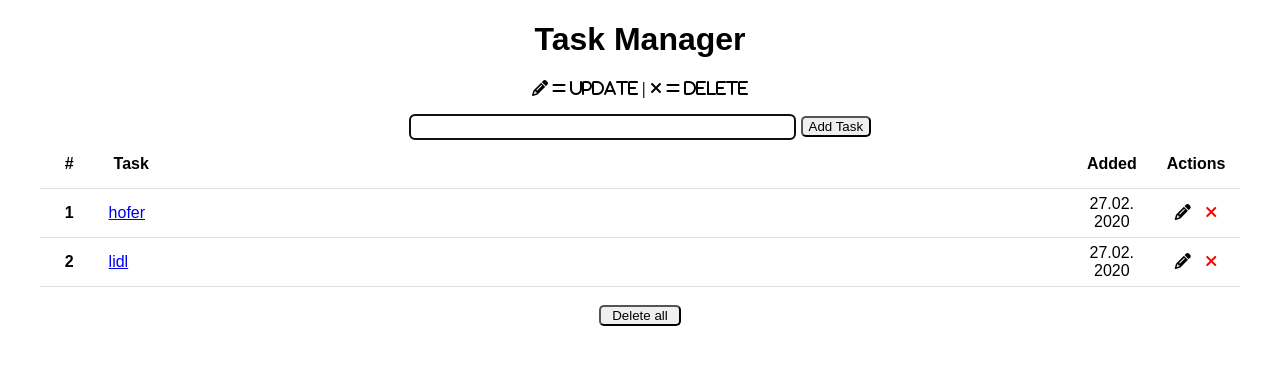
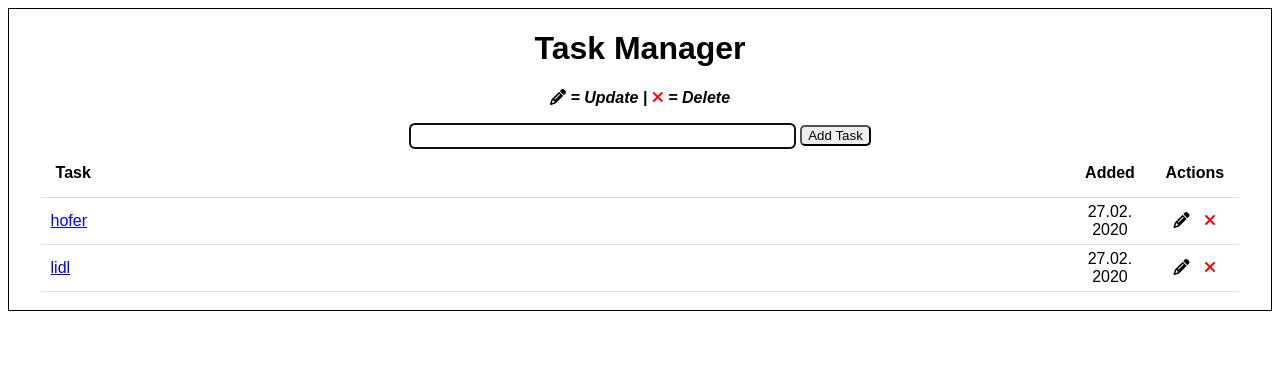
Before and after one commit to T4dej/taskManager, a Flask app: page / in a window 1280 px wide. Shown: the top 365 px of the page. Run offline with Flask 2, Linux system fonts and the light colour scheme; data comes from the database, SQL or seed files in the repository; both versions use the stored data as it was after the commit; some libraries are stand-ins or nearby versions.

Commit message:
Creating dynamic subcategory pages, and access to it. Added description of actions and font awesome icons

```diff
--- a/app.py
+++ b/app.py
@@ -45,7 +45,8 @@ def add(id):
         try:
             db.session.add(new_list)
             db.session.commit()
-            return redirect("/")
+            lists = db.session.query(List.list_content).filter(id==List.task_id).all()
+            return render_template("add.html", site=id, lists=lists)
         except:
             return "There was an issue adding your list"
     else:
@@ -57,7 +58,6 @@ def add(id):
 
 
 # Delete a task at index
-
 @app.route("/delete/<int:id>")
 def delete(id):
     task_to_delete = Task.query.get_or_404(id)
--- a/static/css/main.css
+++ b/static/css/main.css
@@ -1,17 +1,29 @@
 body {
+  border: 1px solid black;
   text-align: center;
   font-family: sans-serif;
 }
 
-table{
+i {
+  font-weight: bold;
+}
+
+table {
   width: 95%;
   margin-left: auto;
   margin-right: auto;
   border-collapse: collapse;
 }
 
-input{
+input {
   border-radius: 5px;
+}
+
+input:first-child {
+  width: 30%;
+  height: 20px;
+  margin-left: auto;
+  margin-right: auto;
 }
 
 th {
@@ -24,53 +36,47 @@ td {
   border-bottom: 1px solid #ddd;
 }
 
-#content{
+a {
+  margin: 5px;
+}
+
+#update {
+  color: black;
+}
+
+.fa-times {
+  color: red;
+}
+
+#delete {
+  color: red;
+}
+
+button,
+.deletall {
+  border-radius: 5px;
+  text-decoration: none;
+  color: black;
+}
+
+#list {
   width: 30%;
   height: 20px;
   margin-left: auto;
   margin-right: auto;
 }
 
-a{
-    margin: 5px;
-}
-
-#update{
-    color: black;
-}
-
-#delete{
-    color: red;
-}
-
-button, .deletall{
-    border-radius: 5px;
-    text-decoration: none;
-    color: black;
-}
-
-#list{
-    width: 30%;
-    height: 20px;
-    margin-left: auto;
-    margin-right: auto;
-}
-
-#help{
+#help {
   margin-left: 50px;
   margin-right: 50px;
 }
 
-#left{
+#left {
   float: left;
+  margin-left: 10%;
 }
 
-#right{
-    float: right;
-}
-
-#title .help1 p{
-    border: 1px solid black;
+#title .help1 p {
   text-align: right;
   margin-right: 50px;
 }
--- a/templates/index.html
+++ b/templates/index.html
@@ -1,21 +1,18 @@
-{% extends "base.html" %}
-
-{% block head %}
+{% extends "base.html" %} {% block head %}
 <title>Task</title>
-{% endblock head %}
-
-{% block body %}
+{% endblock head %} {% block body %}
 <div class="content">
   <div class="title">
     <h1>Task Manager</h1>
-        <p id="help1"><i class="fas fa-pencil-alt"> = Update |</i>
-        <i class="fas fa-times"> = Delete</i></p>
+    <p id="help1">
+      <i class="fas fa-pencil-alt"></i> <i> = Update |</i>
+      <i class="fas fa-times"></i> <i>= Delete</i>
+    </p>
   </div>
 
-
   <form id="form" action="/" method="POST">
-        <input type="text" name="content" id="content" autofocus>
-        <input type="submit" value="Add Task">
+    <input type="text" name="content" id="content" autofocus />
+    <input type="submit" value="Add Task" />
   </form>
   {% if tasks|length < 1 %}
   <h4 style="text-align: center">There are no tasks. Create one!</h4>
@@ -23,7 +20,6 @@
   <table class="table">
     <thead>
       <tr>
-                    <th>#</th>
         <th style="text-align: left;">Task</th>
         <th>Added</th>
         <th>Actions</th>
@@ -32,19 +28,36 @@
     {% for task in tasks %}
     <tbody>
       <tr class="active">
-                    <th style="width: 5%;"> {{ task.id }}</th>
-                    <td style="width:85%;text-align: left;"><a href="/add/{{task.id}}">{{ task.content }}</a></td>
-                    <td style="width:5%;">{{ task.data_created.date().strftime("%d.%m.") }} <br>{{ task.data_created.date().strftime("%Y") }}</td>
+        <td style="width:85%;text-align: left;">
+          <a href="/add/{{task.id}}">{{ task.content }}</a>
+        </td>
         <td style="width:5%;">
-                        <a id="update" href="/update/{{task.id}}"><i class="fas fa-pencil-alt"></i></a>
-                        <a id="delete" onclick="return confirm('Are you sure you want to delete {{task.content}}?')" href="/delete/{{task.id}}"><i class="fas fa-times"></i></a>
+          {{ task.data_created.date().strftime("%d.%m.") }} <br />{{
+          task.data_created.date().strftime("%Y") }}
+        </td>
+        <td style="width:5%;">
+          <a id="update" href="/update/{{task.id}}"
+            ><i class="fas fa-pencil-alt"></i
+          ></a>
+          <a
+            id="delete"
+            onclick="return confirm('Are you sure you want to delete {{task.content}}?')"
+            href="/delete/{{task.id}}"
+            ><i class="fas fa-times"></i
+          ></a>
         </td>
       </tr>
     </tbody>
     {% endfor %}
   </table>
-        <br>
-        <button><a class="deletall" onclick="return confirm('Are you sure you want to delete ALL ITEMS from the list!?')" href="/deleteall/">Delete all</a></button>
+  <br />
+  <!-- Still to do for delete all tasks
+    <button>
+    <a
+      class="deletall"
+      onclick="return confirm('Are you sure you want to delete ALL ITEMS from the list!?')"
+      href="/deleteall/"
+      >Delete all</a>
+  </button> -->
 </div>
-    {% endif %}
-{% endblock body %}
+{% endif %} {% endblock body %}
```
Also changed, not shown: templates/add.html (+29 -26 lines), Task.db. Lines whose indentation alone changed are shown as unchanged.
